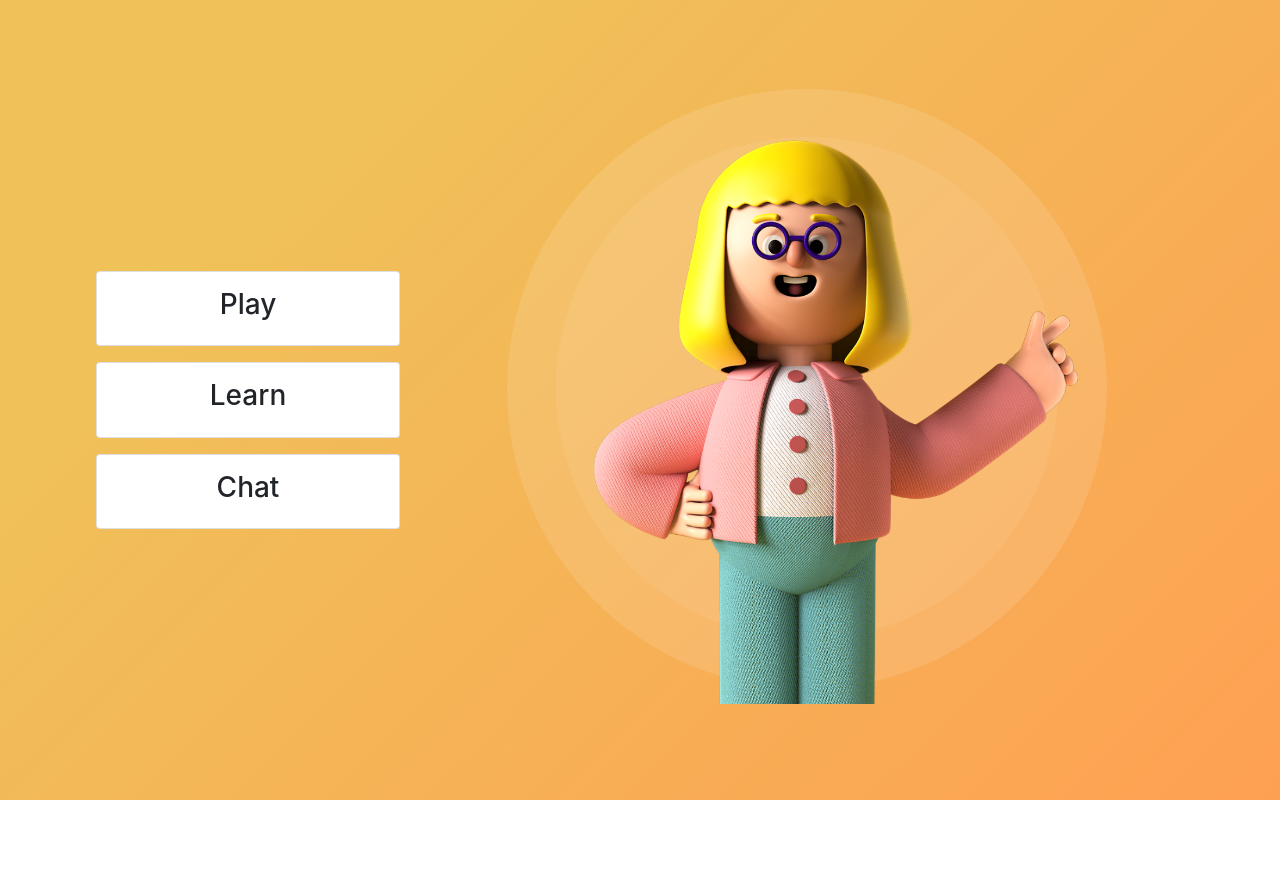
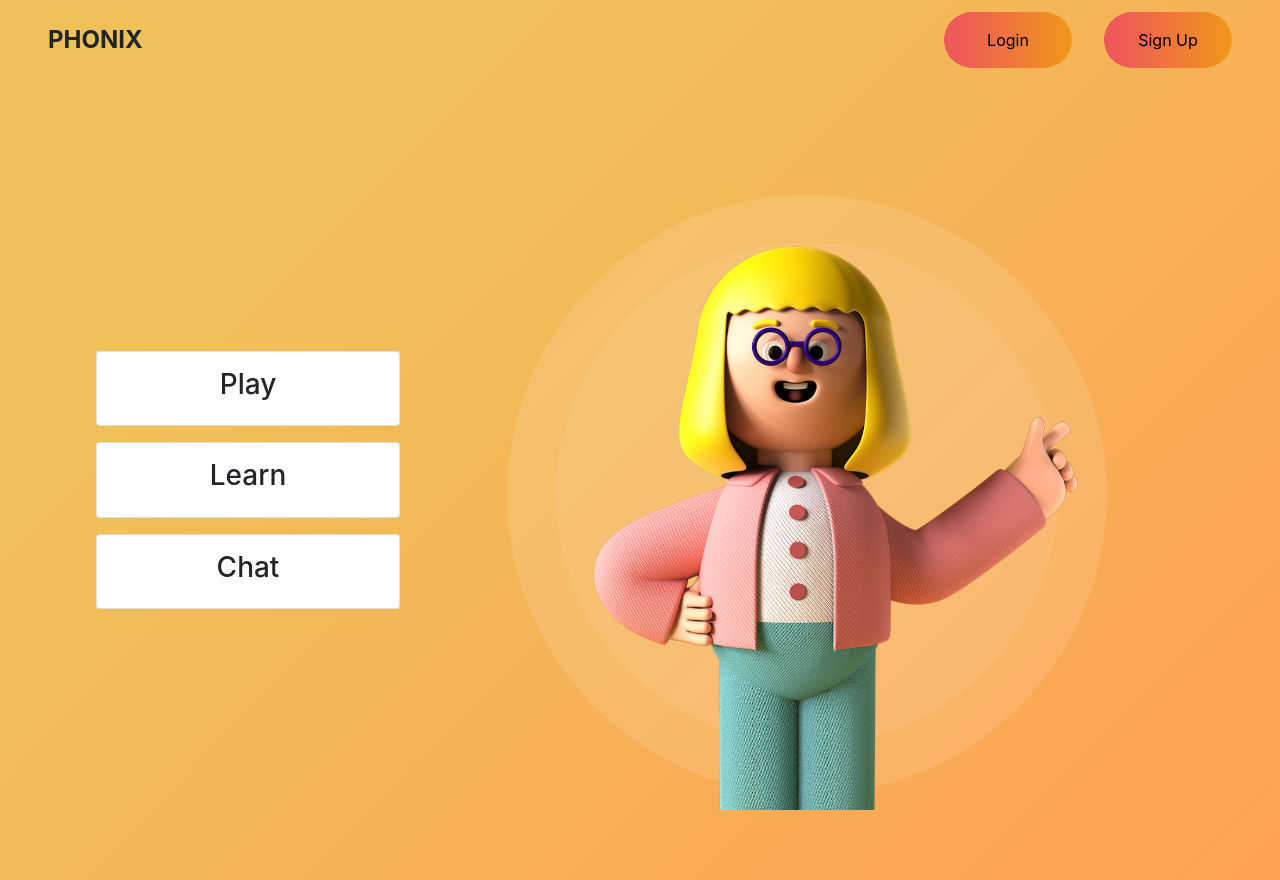
Before and after one commit to sreenidhi3/landing-page-ui, a React (Create React App) app: page / in a window 1280 px wide. Before the commit the page ends 800 px from the top, so only its background shows below. Built offline with nearby package versions, Linux system fonts and the light colour scheme.

Commit message:
add: navbar

```diff
--- a/src/components/PhonixNavBar.css
+++ b/src/components/PhonixNavBar.css
@@ -0,0 +1,39 @@
+.navbar{
+    display: flex;
+    width: 100%;
+    padding-left:1rem;
+    padding-right:1rem;
+    height: 5rem;
+}
+.brand{
+    font-size: 1.5rem;
+    font-weight: bold;
+    margin: auto auto auto 0;
+    padding-left: 2rem;;
+}
+
+.navlinks{
+    display: flex;
+}
+
+.navlinks ul{
+    list-style-type: none;
+    display: inline;
+}
+
+.navlinks ul li{
+    float: left;
+}
+.navlinks ul li button{
+    background:linear-gradient(#ef5959, #efc259);
+    background-image: linear-gradient(to right, #ef5959  11%, #F09819  100%);
+   border-radius: 2rem;
+    border:0;
+    width:8rem;
+    padding: 1rem;
+    margin-right: 2rem;
+}
+
+.nav-items :first-child{
+    padding-right: 1rem;
+}
--- a/src/components/PhonixNavBar.js
+++ b/src/components/PhonixNavBar.js
@@ -5,6 +5,15 @@ import './PhonixNavBar.css'
 export const PhonixNavBar=()=>{
 
     return(
-        <></>
+        <nav className="navbar">
+            <div className="brand">PHONIX</div>
+            <div className="navlinks">
+                <ul>
+                    <li><button className="nav-item">Login</button></li>
+                    <li><button className="nav-item">Sign Up</button></li>
+                </ul>
+            </div>
+
+        </nav>
     )
 }
```
